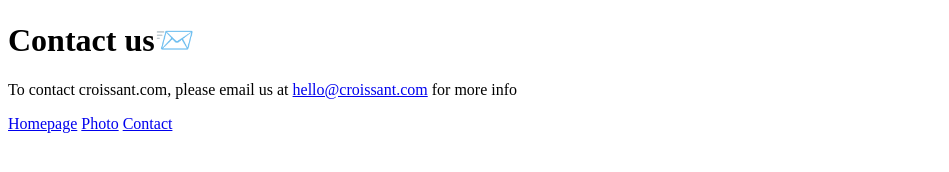
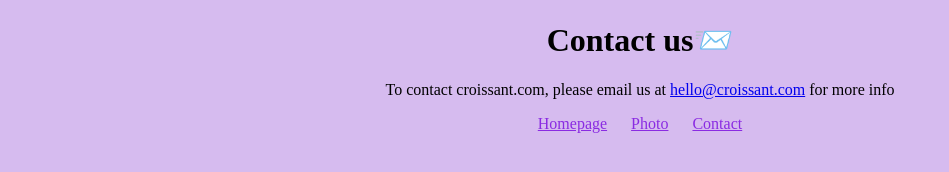
Before and after one commit to VivianaCodes/Croissants, a plain HTML site: page contact.html in a window 1280 px wide. Shown: the whole page, without its empty margins (0-949 px from the left). Drawn offline with Linux system fonts and the light colour scheme; the site is published under a folder, as on GitHub Pages, so addresses that start at the root find nothing.

Commit message:
Updated links for CSS

```diff
--- a/contact.html
+++ b/contact.html
@@ -4,7 +4,7 @@
     <meta charset="UTF-8" />
     <meta http-equiv="X-UA-Compatible" content="IE=edge" />
     <meta name="viewport" content="width=device-width, initial-scale=1.0" />
-    <link rel="stylesheet" href="/Croissants/src/style.css" />
+    <link rel="stylesheet" href="./src/style.css" />
     <title>Contacts</title>
   </head>
   <body>
```
Also changed, not shown: index.html (+1 -1 lines), photo.html (+1 -1 lines).
